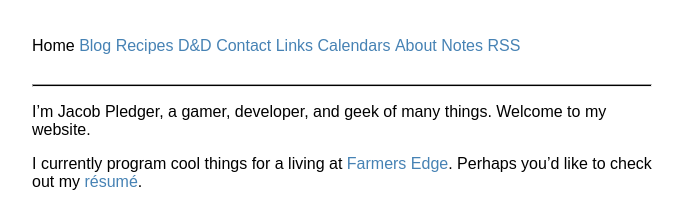
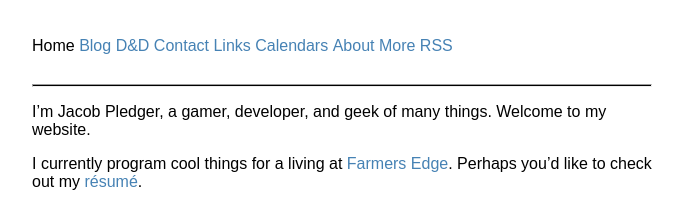
Before and after one commit to jacobpledger/website, a Jekyll site: the page built from index.md, in a window 1280 px wide. Shown: the top 207 px of the page, without its empty margins (298-981 px from the left). Built offline with Jekyll 4.4.1, drawn with Linux system fonts in a browser that asks for light colours.

Commit message:
update nav

```diff
--- a/_data/navigation.yaml
+++ b/_data/navigation.yaml
@@ -2,8 +2,6 @@
   link: /
 - name: Blog
   link: /blog/index.html
-- name: Recipes
-  link: /recipes.html
 - name: D&D
   link: /dungeons-and-dragons.html
 - name: Contact
@@ -14,6 +12,6 @@
   link: /calendars.html
 - name: About
   link: /about.html
-- name: Notes
-  link: /notes.html
+- name: More
+  link: /more.html
 - name: RSS
```
